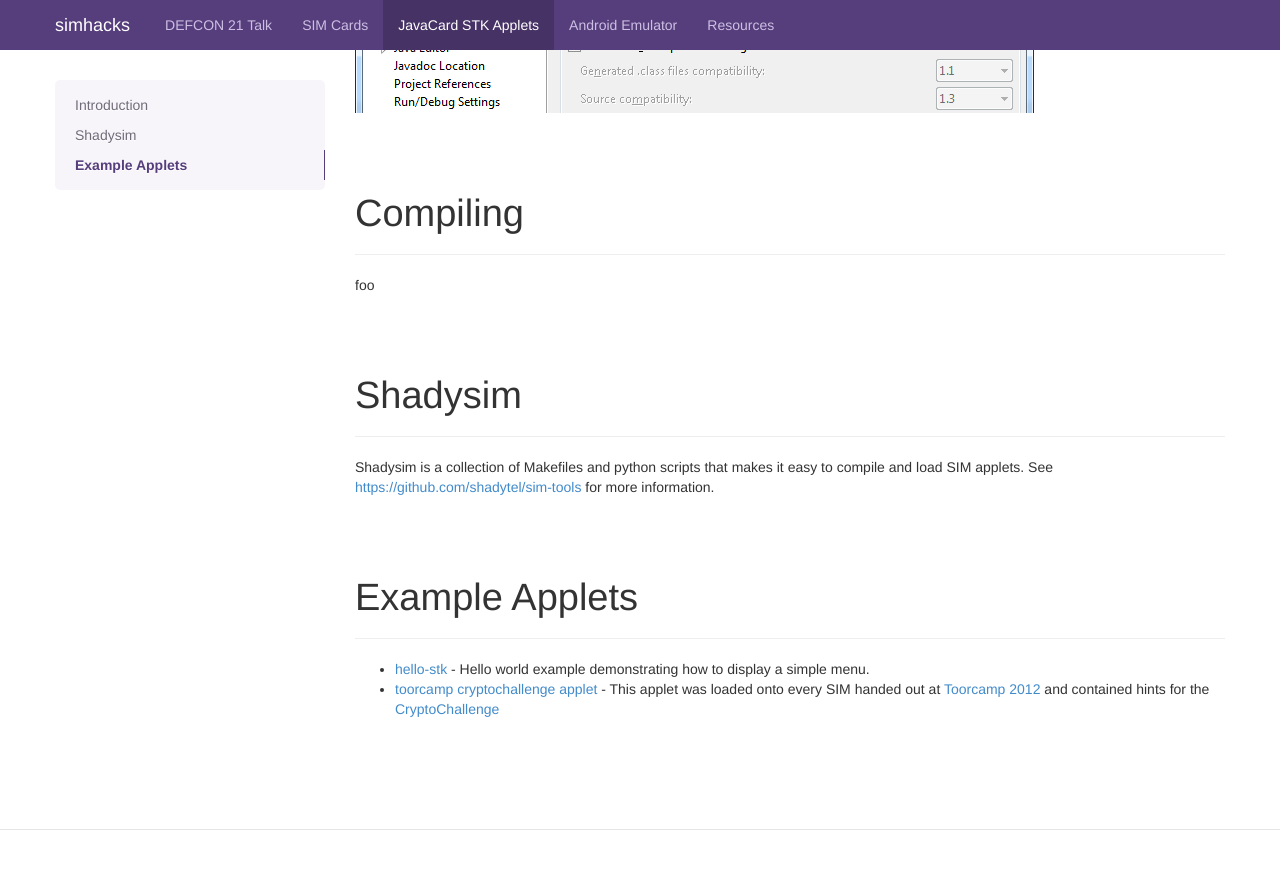
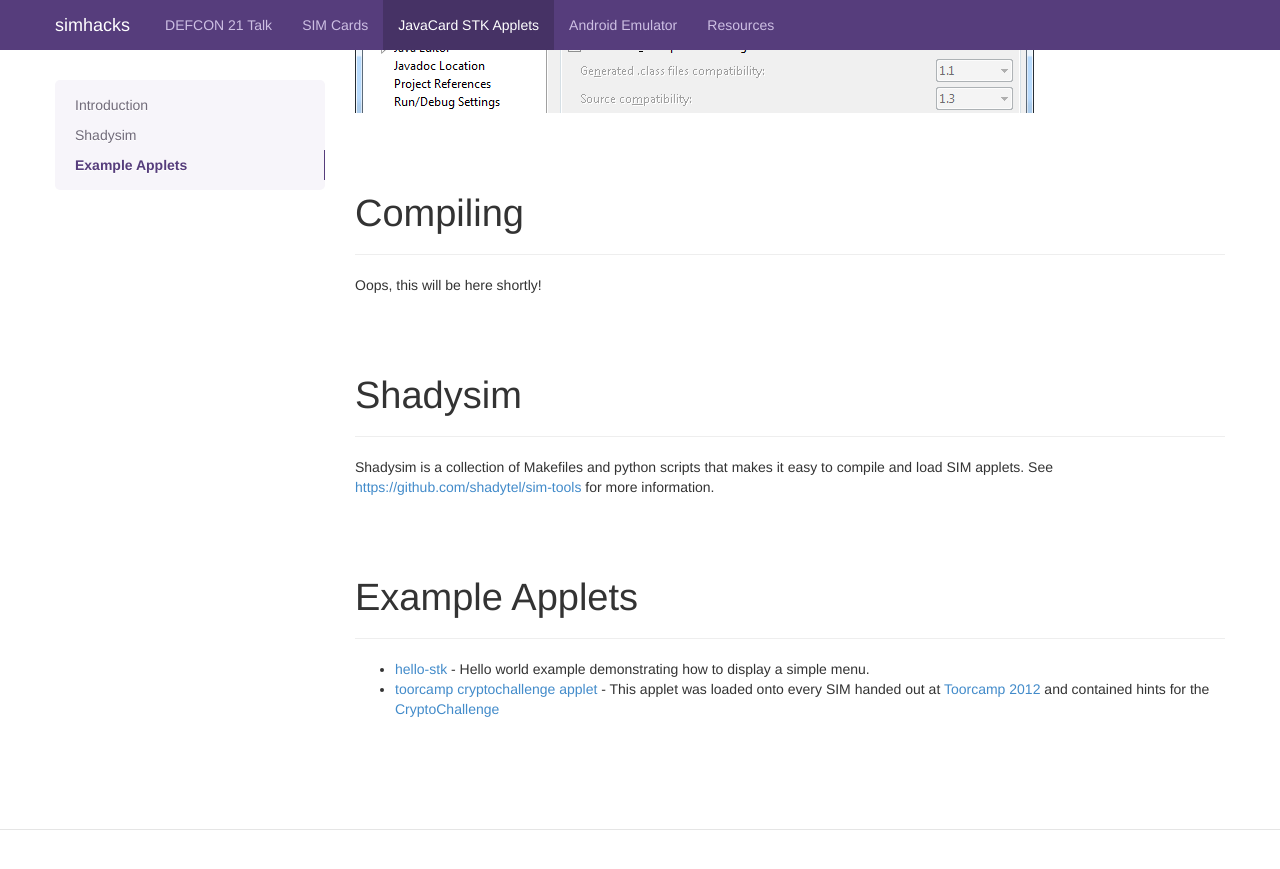
Before and after one commit to simhacks/simhacks.github.io, a Jekyll site: the page built from stk-applets/index.html, in a window 1280 px wide and 900 px high, scrolled down 1078 px. Shown: the top 869 px of the window. Built offline with Jekyll 4.4.1, drawn with Linux system fonts in a browser that asks for light colours; Markdown is read by kramdown in place of the engine named in the settings.

Commit message:
added irc chan

```diff
--- a/index.html
+++ b/index.html
@@ -6,6 +6,7 @@
 <div class="bs-masthead">
   <div class="container">
     <h1>simhacks</h1>
-    <p class="lead">Information about SIM Cards and STK Applets.</p>
+    <p class="lead">Information about SIM Cards and JavaCard STK Applets.</p>
+    <p style="font-size: 20px; font-weight: 200">#simhacks on irc.freenode.net</p>
   </div>
 </div>
--- a/stk-applets/index.html
+++ b/stk-applets/index.html
@@ -63,7 +63,7 @@
 				<div class="page-header">
 					<h1 id="compiling">Compiling</h1>
 				</div>
-				<p>foo</p>
+				<p>Oops, this will be here shortly!</p>
 			</div>
 
 			<div class="bs-docs-section">
```
